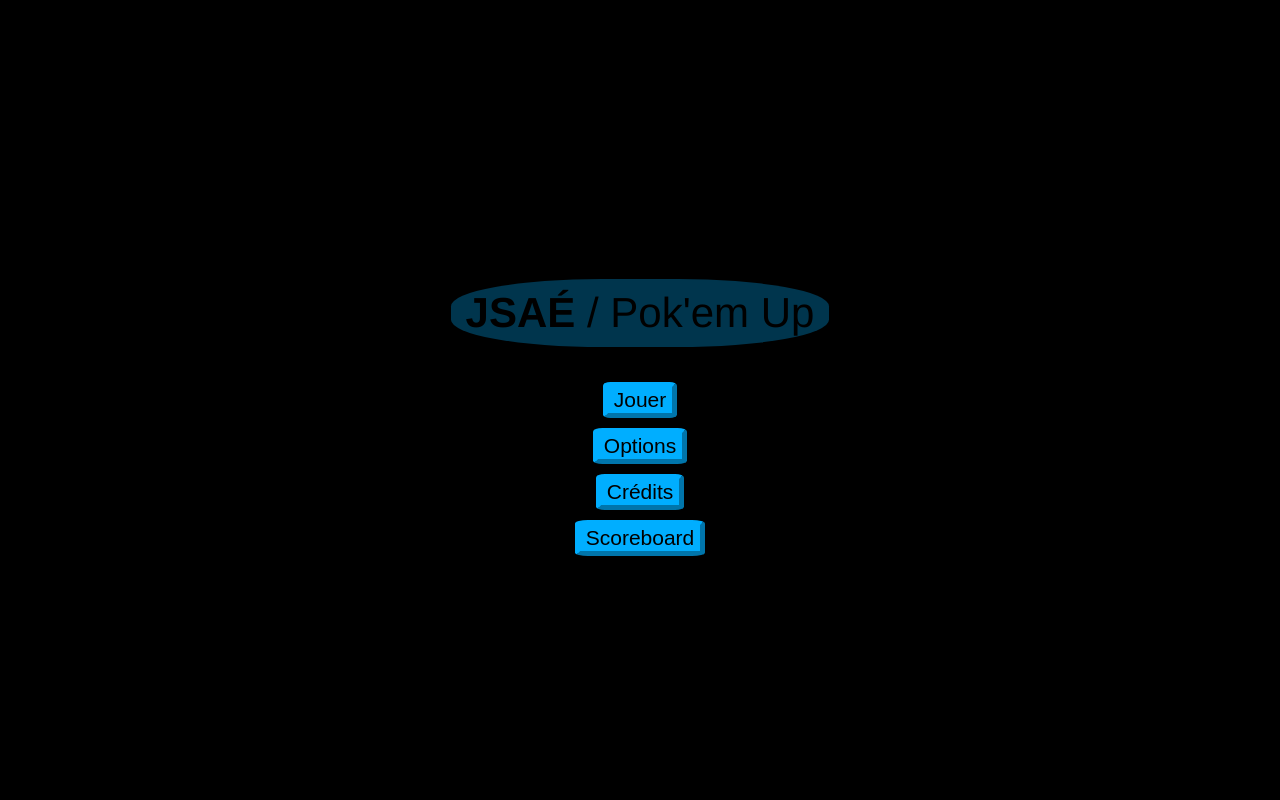
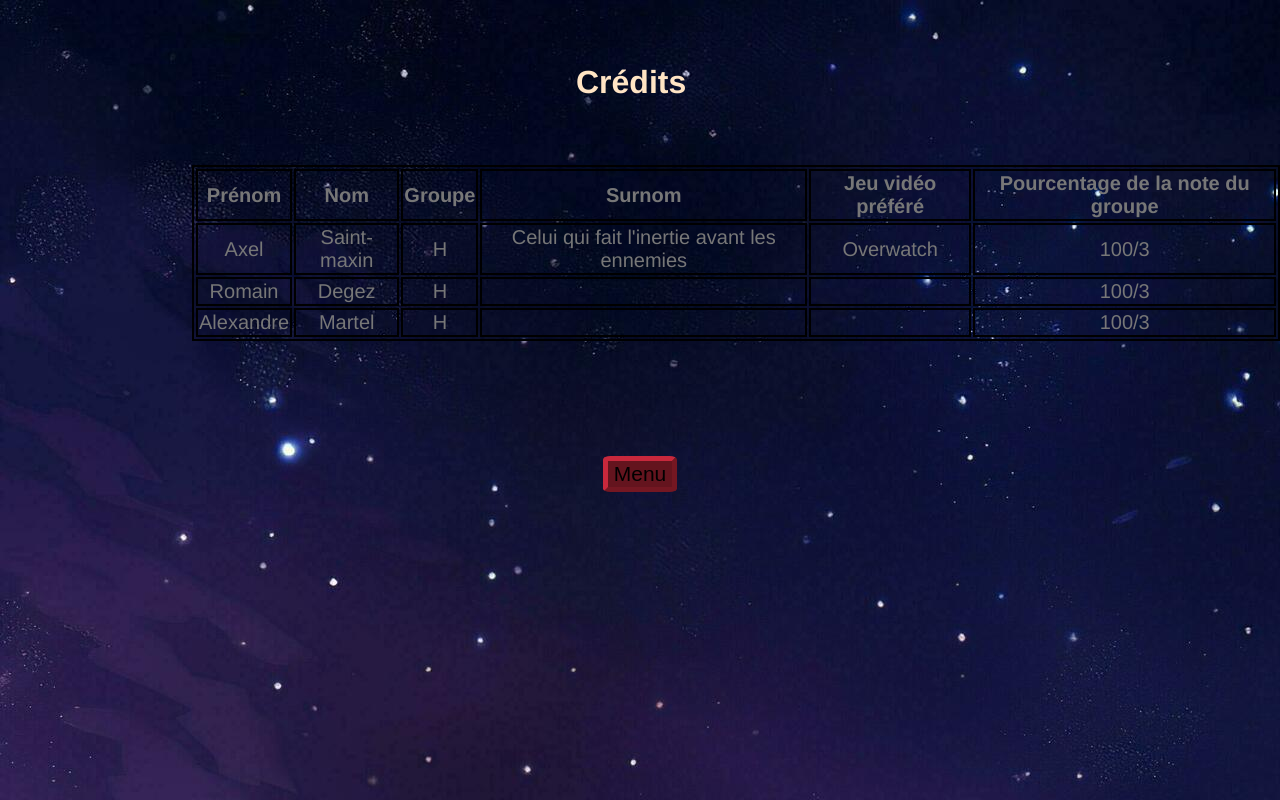
Before and after one commit to XanDers931/Pok-em-Up, a website built with webpack: page client/public/index.html in a window 1280 px wide. Both pictures are taken after a click on the button "Crédits". Built offline with nearby package versions, Linux system fonts and the light colour scheme; no server answers.

Commit message:
crédits

```diff
--- a/client/public/css/main.css
+++ b/client/public/css/main.css
@@ -96,3 +96,47 @@ canvas {
 	padding-left: 15px;
 	padding-right: 15px ;
 }
+
+.credits {
+	background-image: url("../images/background/galaxie.jpg");
+	width: 100%;
+	height: 100%;
+	position: absolute;
+	top: 0;
+	left: 0;
+}
+
+.credits button {
+	font-size: 1.5em;
+	background-color: rgb(100, 20, 30);
+	border-color: rgb(200, 40, 60);
+	border-radius: 10%;
+	border-width: 5px;
+}
+
+.credits h1 {
+	font-size: 32px;
+	color: bisque;
+	margin-top: 5%;
+	margin-left: 45%;
+}
+
+.credits table {
+	margin-top: 5%;
+	margin-left: 15%;
+	margin-bottom: 9% ;
+	border: 2px solid black;
+	text-align: center;
+}
+
+.credits table th{
+	margin:1%;
+	font-size: 20px;
+	border: 2px solid black;
+}
+
+.credits table td{
+	margin:1%;
+	font-size: 20px;
+	border: 2px solid black;
+}
--- a/client/public/index.html
+++ b/client/public/index.html
@@ -19,8 +19,48 @@
 			<div class="menuButtons">
 				<button href="/game">Jouer</button>
 				<button href="/">Options</button>
-				<button href="/">Crédits</button>
+				<button href="/credits">Crédits</button>
 				<button href="/">Scoreboard</button>
+			</div>
+		</article>
+		<article class="credits">
+			<h1> Crédits </h1>
+			<table>
+				<tr>
+					<th>Prénom</th>
+					<th>Nom</th>
+					<th>Groupe</th>
+					<th>Surnom</th>
+					<th>Jeu vidéo préféré</th>
+					<th>Pourcentage de la note du groupe</th>
+				</tr>
+				<tr>
+					<td>Axel</th>
+					<td>Saint-maxin</td>
+					<td>H</td>
+					<td>Celui qui fait l'inertie avant les ennemies</td>
+					<td>Overwatch</td>
+					<td>100/3</td>
+				</tr>
+				<tr>
+					<td>Romain</th>
+					<td>Degez</td>
+					<td>H</td>
+					<td></td>
+					<td></td>
+					<td>100/3</td>
+				</tr>
+				<tr>
+					<td>Alexandre</th>
+					<td>Martel</td>
+					<td>H</td>
+					<td></td>
+					<td></td>
+					<td>100/3</td>
+				</tr>
+			</table>
+			<div class="menuButtons">
+				<button href="/">Menu</button>
 			</div>
 		</article>
 		<article class="game">
--- a/client/src/main.js
+++ b/client/src/main.js
@@ -4,6 +4,7 @@ import { io } from 'socket.io-client';
 import MenuView from './vue/MenuView.js';
 import EndView from './vue/EndView.js';
 import PauseView from './vue/PauseView.js';
+import CreditsView from './vue/CreditsView.js';
 
 /**
  * Link the client to the server.
@@ -23,6 +24,7 @@ const pauseView = new PauseView(
 	socket
 );
 const endView = new EndView(document.querySelector('.viewContent .end'));
+const creditsView = new CreditsView(document.querySelector('.viewContent .credits'))
 
 /**
  * Initialize the Router.
@@ -30,6 +32,7 @@ const endView = new EndView(document.querySelector('.viewContent .end'));
 const routes = [
 	{ path: '/', view: menuView },
 	{ path: '/game', view: gameView },
+	{ path: '/credits', view: creditsView},
 	{ path: '/pause', view: pauseView },
 	{ path: '/gameover', view: endView },
 ];
--- /dev/null
+++ b/client/src/vue/CreditsView.js
@@ -0,0 +1,22 @@
+import View from './View.js';
+import Router from './Router.js';
+
+/**
+ * The menu view class of the application.
+ * Listens the buttons of the menu in order to display the next view.
+ */
+export default class CreditsView extends View {
+	constructor(element) {
+		super(element);
+
+		const menuButtons = this.element.querySelectorAll('button');
+
+		menuButtons.forEach(button =>
+			button.addEventListener('click', event => {
+				event.preventDefault();
+				const buttonHref = event.currentTarget.getAttribute('href');
+				Router.navigate(buttonHref);
+			})
+		);
+	}
+}
```
Also changed, not shown: client/public/images/background/galaxie.jpg (added).
